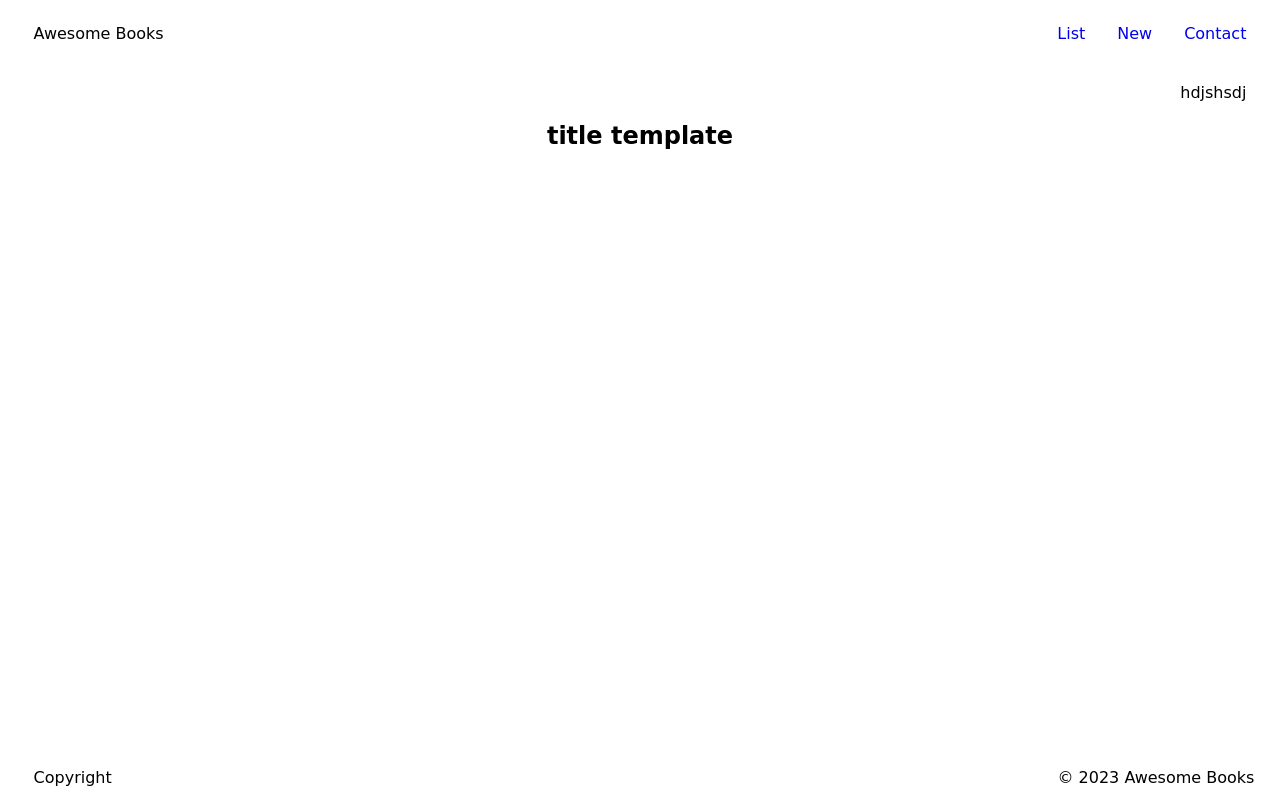
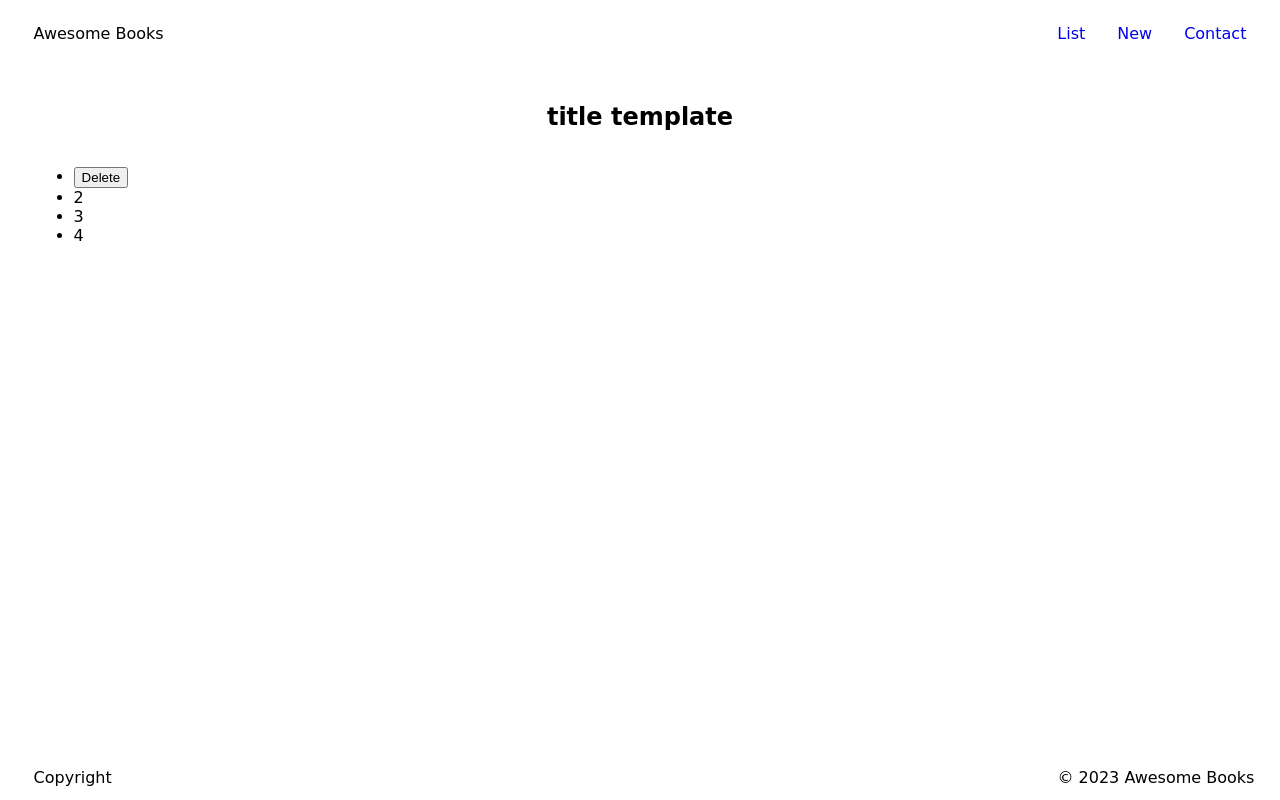
Before and after one commit to fezzopro/awesome-books, a website: page index.html in a window 1280 px wide. Drawn offline with Linux system fonts and the light colour scheme.

Commit message:
Add app index.html template

```diff
--- a/index.html
+++ b/index.html
@@ -7,6 +7,7 @@
   <meta name="viewport" content="width=device-width, initial-scale=1.0">
   <title>Awesome-books</title>
   <link rel="stylesheet" href="assets/css/index.css">
+  <script type="module" src="index.js" defer></script>
 </head>
 
 <body>
@@ -21,11 +22,23 @@
       </nav>
   </header>
   <section class="boks-section">
-    <div class="timer">hdjshsdj</div>
+    <div class="timer"></div>
     <div class="section-title">
       <h2>title template</h2>
     </div>
-    <div class="book-list-section"></div>
+    <div class="book-section">
+        <ul>
+            <li>
+              <span></span>
+              <span>
+                <button>Delete</button>
+              </span>
+            </li>
+            <li>2</li>
+            <li>3</li>
+            <li>4</li>
+        </ul>
+    </div>
   </section>
   <footer>
     <div class="left-footer">Copyright</div>
```
